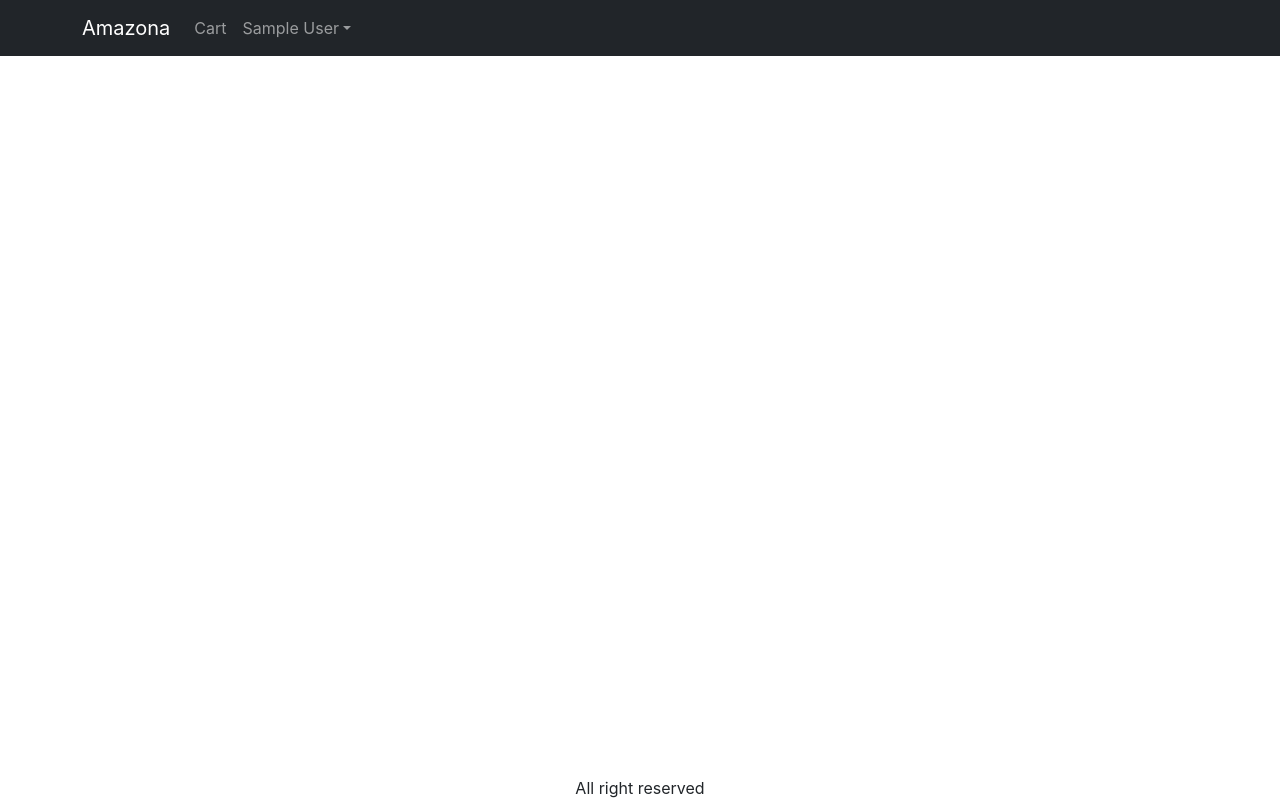
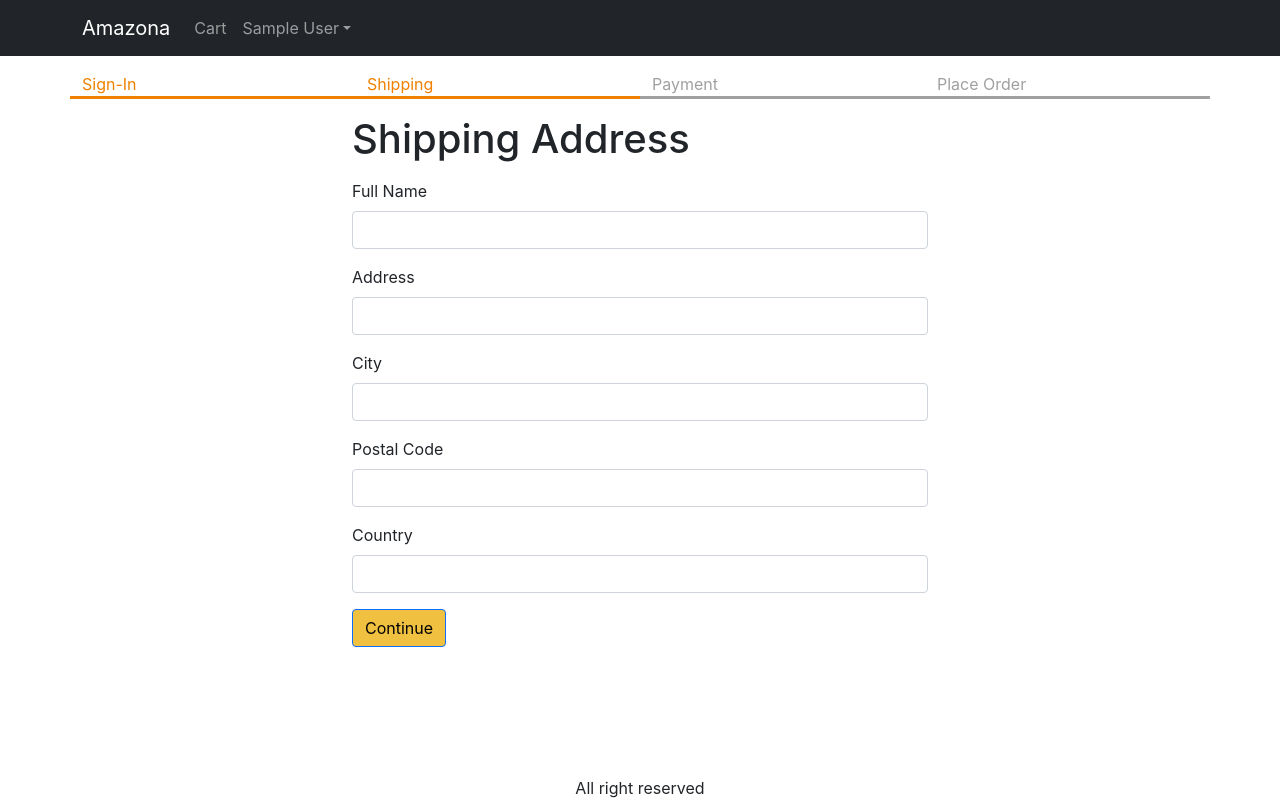
Before and after one commit to meihdimtg/amazona, a React (Create React App) app in the folder amazona/frontend/: page /shipping in a window 1280 px wide. Built offline with nearby package versions, Linux system fonts and the light colour scheme; sample sign-in values are in the browser's storage.

Commit message:
video 24 fini

```diff
--- a/amazona/frontend/src/App.js
+++ b/amazona/frontend/src/App.js
@@ -15,6 +15,7 @@
 import { Store } from './Store';
 import CartScreen from './screens/CartScreen';
 import SigninScreen from './screens/SigninScreen';
+import ShippingAddressScreen from './screens/ShippingAddressScreen';
 
 function App() {
   const { state, dispatch: ctxDispatch } = useContext(Store);
@@ -23,6 +24,7 @@
   const signoutHandler = () => {
     ctxDispatch({ type: 'USER_SIGNOUT' });
     localStorage.removeItem('userInfo');
+    localStorage.removeItem('shippingAddress');
   };
   return (
     <BrowserRouter>
@@ -75,6 +77,7 @@
               <Route path="/product/:slug" element={<ProductScreen />} />
               <Route path="/cart" element={<CartScreen />} />
               <Route path="/signin" element={<SigninScreen />} />
+              <Route path="/shipping" element={<ShippingAddressScreen />} />
               <Route path="/" element={<HomeScreen />} />
             </Routes>
           </Container>
--- a/amazona/frontend/src/Store.js
+++ b/amazona/frontend/src/Store.js
@@ -7,6 +7,9 @@
     ? JSON.parse(localStorage.getItem('userInfo'))
     : null,
   cart: {
+    shippingAddress: localStorage.getItem('shippingAddress')
+      ? JSON.parse(localStorage.getItem('shippingAddress'))
+      : {},
     cartItems: localStorage.getItem('cartItems')
       ? JSON.parse(localStorage.getItem('cartItems'))
       : [],
@@ -42,6 +45,18 @@
       return {
         ...state,
         userInfo: null,
+        cart: {
+          cartItems: [],
+          shippingAddress: {},
+        },
+      };
+    case 'SAVE_SHIPPING_ADDRESS':
+      return {
+        ...state,
+        cart: {
+          ...state.cart,
+          shippingAddress: action.payload,
+        },
       };
     default:
       return state;
--- /dev/null
+++ b/amazona/frontend/src/components/CheckoutSteps.js
@@ -0,0 +1,14 @@
+import React from 'react';
+import Col from 'react-bootstrap/Col';
+import Row from 'react-bootstrap/Row';
+
+export default function CheckoutSteps(props) {
+  return (
+    <Row className="checkout-steps">
+      <Col className={props.step1 ? 'active' : ''}>Sign-In</Col>
+      <Col className={props.step2 ? 'active' : ''}>Shipping</Col>
+      <Col className={props.step3 ? 'active' : ''}>Payment</Col>
+      <Col className={props.step4 ? 'active' : ''}>Place Order</Col>
+    </Row>
+  );
+}
--- a/amazona/frontend/src/index.css
+++ b/amazona/frontend/src/index.css
@@ -51,3 +51,13 @@
 .small-container {
   max-width: 600px;
 }
+
+.checkout-steps > div {
+  border-bottom: 0.2rem solid #a0a0a0;
+  color: #a0a0a0;
+}
+
+.checkout-steps > div.active {
+  border-bottom: 0.2rem solid #f08000;
+  color: #f08000;
+}
--- /dev/null
+++ b/amazona/frontend/src/screens/ShippingAddressScreen.js
@@ -0,0 +1,112 @@
+import React, { useContext, useEffect, useState } from 'react';
+import { Helmet } from 'react-helmet-async';
+import Form from 'react-bootstrap/Form';
+import Button from 'react-bootstrap/Button';
+import { useNavigate } from 'react-router-dom';
+import { Store } from '../Store';
+import CheckoutSteps from '../components/CheckoutSteps';
+
+export default function ShippingAddressScreen() {
+  const navigate = useNavigate();
+  const { state, dispatch: ctxDispatch } = useContext(Store);
+  const {
+    // if user is offline he redirect to signin page.
+    userInfo,
+    cart: { shippingAddress },
+  } = state;
+  const [fullName, setFullName] = useState(shippingAddress.fullName || '');
+  const [address, setAddress] = useState(shippingAddress.address || '');
+  const [city, setCity] = useState(shippingAddress.city || '');
+  const [postalCode, setPostalCode] = useState(
+    shippingAddress.postalCode || ''
+  );
+  const [country, setCountry] = useState(shippingAddress.country || '');
+  // redirection to signin
+  useEffect(() => {
+    if (!userInfo) {
+      navigate('/signin?redirect=/shipping');
+    }
+  });
+  const submitHandler = (e) => {
+    e.preventDefault();
+    ctxDispatch({
+      type: 'SAVE_SHIPPING_ADDRESS',
+      payload: {
+        fullName,
+        address,
+        city,
+        postalCode,
+        country,
+      },
+    });
+    localStorage.setItem(
+      'shippingAddress',
+      JSON.stringify({
+        fullName,
+        address,
+        city,
+        postalCode,
+        country,
+      })
+    );
+    navigate('/payment');
+  };
+  return (
+    <div>
+      <Helmet>
+        <title>Shipping Address</title>
+      </Helmet>
+      <CheckoutSteps step1 step2></CheckoutSteps>
+      <div className="container small-container">
+        <h1 className="my-3">Shipping Address</h1>
+        <Form onSubmit={submitHandler}>
+          <Form.Group className="mb-3" controlId="fullName">
+            <Form.Label>Full Name</Form.Label>
+            <Form.Control
+              value={fullName}
+              onChange={(e) => setFullName(e.target.value)}
+              required
+            />
+          </Form.Group>
+          <Form.Group className="mb-3" controlId="address">
+            <Form.Label>Address</Form.Label>
+            <Form.Control
+              value={address}
+              onChange={(e) => setAddress(e.target.value)}
+              required
+            />
+          </Form.Group>
+          <Form.Group className="mb-3" controlId="city">
+            <Form.Label>City</Form.Label>
+            <Form.Control
+              value={city}
+              onChange={(e) => setCity(e.target.value)}
+              required
+            />
+          </Form.Group>
+          <Form.Group className="mb-3" controlId="postalCode">
+            <Form.Label>Postal Code</Form.Label>
+            <Form.Control
+              value={postalCode}
+              onChange={(e) => setPostalCode(e.target.value)}
+              required
+            />
+          </Form.Group>
+          <Form.Group className="mb-3" controlId="country">
+            <Form.Label>Country</Form.Label>
+            <Form.Control
+              value={country}
+              onChange={(e) => setCountry(e.target.value)}
+              required
+            />
+          </Form.Group>
+          <div className="mb-3">
+            <Button variant="primary" type="submit">
+              Continue
+            </Button>
+          </div>
+        </Form>
+      </div>
+    </div>
+  );
+}
```
Also changed, not shown: 1 other file (tests, documents, lock files or other folders).
